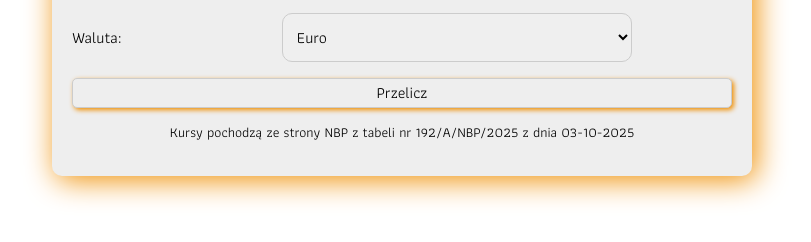
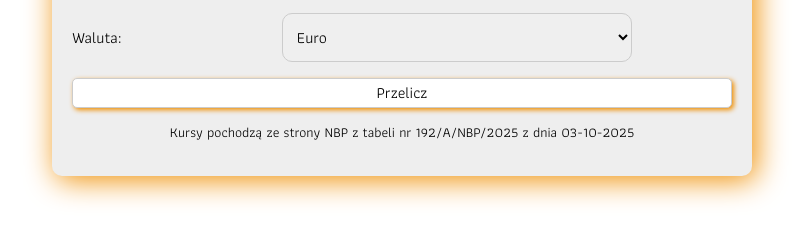
Before and after one commit to sandra-0492/currency-converter, a plain HTML site: page index.html in a window 1280 px wide. Shown: the part 138-380 px from the top of the page, without its empty margins (238-1049 px from the left). Drawn offline with nearby package versions, Linux system fonts and the light colour scheme.

Commit message:
changed background color

```diff
--- a/css/form.css
+++ b/css/form.css
@@ -28,7 +28,7 @@
     display: block;
     box-shadow: 2px 2px 5px #ef8e00;
     padding: 5px;
-    background-color: #eeeeee;
+    background-color: #fff;
 }
 
 .form__info {
```
